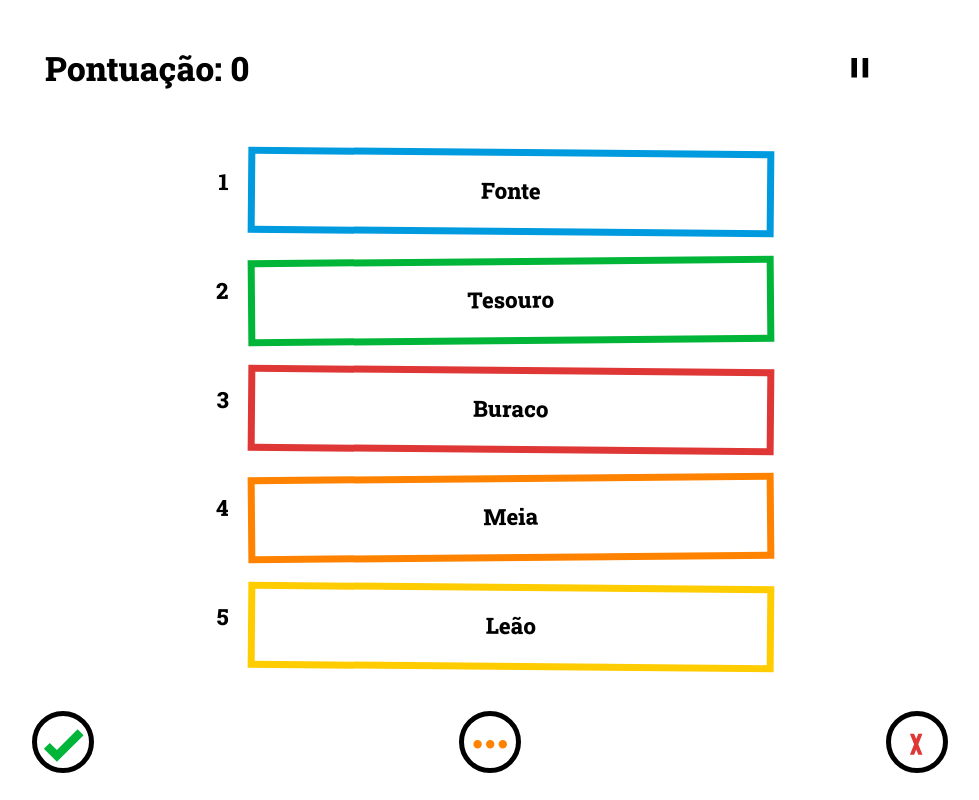
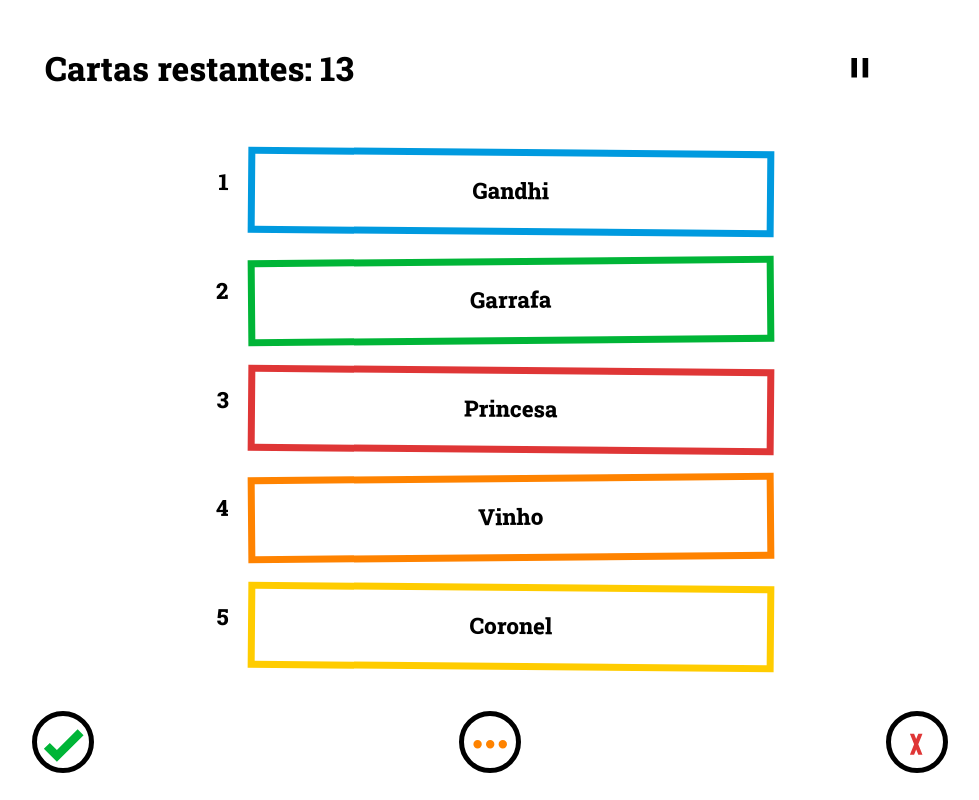
Before and after one commit to fanboy-coder/just-one, a React (Vite) app: page / in a window 1280 px wide. Both pictures are taken after a click on the button "Novo jogo". Shown: the whole page, without its empty margins (155-1134 px from the left). Built offline with nearby package versions, Linux system fonts and the light colour scheme.

Commit message:
Fixed some issues.

```diff
--- a/package.json
+++ b/package.json
@@ -15,6 +15,7 @@
     "express": "^4.18.2",
     "react": "^18.2.0",
     "react-dom": "^18.2.0",
+    "react-native-gesture-handler": "^2.14.0",
     "react-router-dom": "^6.20.1"
   },
   "devDependencies": {
--- a/src/App.css
+++ b/src/App.css
@@ -29,6 +29,12 @@ html {
 
 .homescreen {
 	display: grid;
+	align-items: center;
+	justify-content: center;
+}
+
+.home-buttons {
+	display: flex;
 	align-items: center;
 	justify-content: center;
 }
--- a/src/components/Counter.jsx
+++ b/src/components/Counter.jsx
@@ -1,10 +1,10 @@
 import React from "react";
 
-export default function Counter({score}) {
+export default function Counter({cards}) {
 	return(
 		<>
 		<div className="score-area">
-		<h2>Pontuação: {score}</h2>
+		<h2>Cartas restantes: {cards}</h2>
 		</div>
 		</>
 	)
--- a/src/components/Game.jsx
+++ b/src/components/Game.jsx
@@ -7,6 +7,7 @@ import allWords from "../data/data";
 import NextModal from './NextModal';
 import Icon from '@mdi/react';
 import { mdiPause } from '@mdi/js';
+// import { Gesture, GestureDetector } from 'react-native-gesture-handler';
 
 function Game() {
 
@@ -59,7 +60,6 @@ function Game() {
 		setMessage(message)
 		setIsOpen(true)
 		generateNewWords();
-		console.log(cards)
 	}
 
 	const pass = (message) => {
@@ -67,7 +67,6 @@ function Game() {
 		setMessage(message)
 		setIsOpen(true)
 		generateNewWords();
-		console.log(cards)
 	}
 
 	const wrong = (message) => {
@@ -75,7 +74,6 @@ function Game() {
 		setMessage(message)
 		setIsOpen(true)
 		generateNewWords();
-		console.log(cards)
 	}
 
 	const resetGame = () => {
@@ -87,6 +85,12 @@ function Game() {
 		setIsOpen(initialState.isOpen);
 		setKey(prevKey => prevKey + 1);
 	}
+
+	// const doubleTap = Gesture.Tap().numberOfTaps(2).onEnd((_event, success) => {
+	// 		if (success){
+	// 			console.log("tap")
+	// 		}
+	// 	});
 
 	useEffect(() => {
 		if (cards <= 0) {
@@ -105,6 +109,7 @@ function Game() {
 			} else {
 				setMessage("Uma pontuação perfeita! Acham que conseguem mais uma vez?")
 			}
+			setCards(0);
 		}
 	}, [cards])
 
@@ -119,9 +124,10 @@ function Game() {
 	let yellow = words[4];
 
 	return (
+		// <GestureDetector gesture={doubleTap}>
 		<div className='play-area'>
 			<div className='counter-area'>
-				<Counter score={score} />
+				<Counter cards={cards} />
 				<div className='pause-area'>
 					<Icon path={mdiPause} size={1} onClick={() => setIsOpen(true)} />
 				</div>
@@ -145,8 +151,10 @@ function Game() {
 				reset={() => resetGame()}
 				message={message}
 				cards={cards}
+				score={score}
 			/>
 		</div>
+		// </GestureDetector>
 	)
 }
 
--- a/src/components/NextModal.jsx
+++ b/src/components/NextModal.jsx
@@ -1,7 +1,7 @@
 import React from "react";
 import "../App.css"
 
-export default function NextModal({ open, onClose, reset, message, resetMessage, cards }) {
+export default function NextModal({ open, onClose, reset, message, score,resetMessage, cards }) {
 	if (!open) return null;
 
 	return (
@@ -22,7 +22,7 @@ export default function NextModal({ open, onClose, reset, message, resetMessage,
 						</>
 					) : (
 						<>
-							<p>Acabou! Clica no botão para iniciares um novo jogo</p>
+							<h3>{score} pontos</h3>
 							<button onClick={reset} className="big-button new">Novo jogo</button>
 						</>
 					)}
--- a/src/main.jsx
+++ b/src/main.jsx
@@ -4,7 +4,5 @@ import App from './App.jsx'
 import './App.css'
 
 ReactDOM.createRoot(document.getElementById('root')).render(
-  <React.StrictMode>
     <App />
-  </React.StrictMode>,
 )
```
Also changed, not shown: 7 other files (tests, documents, lock files or other folders).
